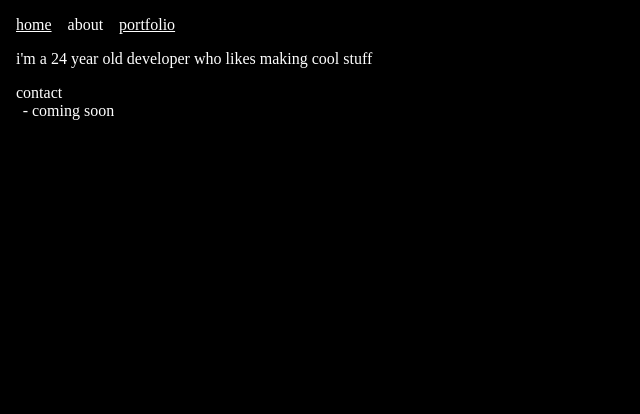
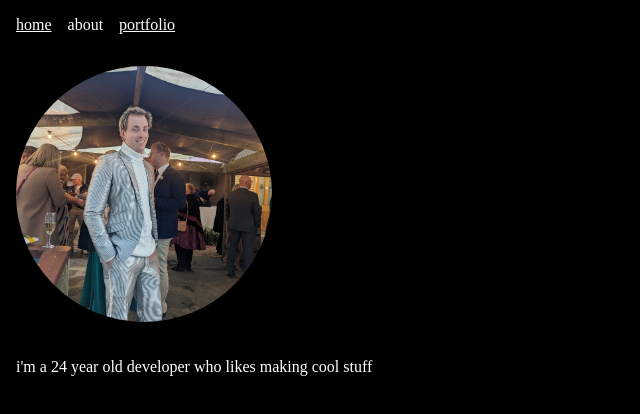
Before and after one commit to m-hart/morganh.art, a Next.js app: page /about in a window 1280 px wide. Shown: the top 414 px of the page, without its empty margins (0-640 px from the left). Built offline with nearby package versions, Linux system fonts and the light colour scheme.

Commit message:
Update portfolio, about page

```diff
--- a/src/app/page.tsx
+++ b/src/app/page.tsx
@@ -109,7 +109,7 @@ export default async function Page() {
       />
       <div className={styles.content}>
         <p>woof - it's  my jack russell pip! check back every now and then to see what pip is up to.</p>
-        <p>i make websites; contact info soon.</p>
+        <p>i make websites.</p>
       </div>
     </main>
   )
--- a/src/components/layouts/about/About.tsx
+++ b/src/components/layouts/about/About.tsx
@@ -1,18 +1,17 @@
+import Image from 'next/image';
 import styles from './about.module.scss';
+import morgan from './morgan.jpg';
 
 export default function About() {
   return (
     <div className={styles.container}>
+      <Image
+        src={morgan}
+        alt="Generated image of pip the jack russell"
+        width={256}
+        height={256}
+      />
       <p>i'm a 24 year old developer who likes making cool stuff</p>
-      <div>
-        <p>contact</p>
-        <ul>
-          <li>coming soon</li>
-          {/* <li>linkedin: coming soon</li>
-          <li>email: coming soon</li>
-          <li>github: private</li> */}
-        </ul>
-      </div>
     </div>
   )
 }
--- a/src/components/layouts/about/about.module.scss
+++ b/src/components/layouts/about/about.module.scss
@@ -6,4 +6,11 @@
       margin-left: var(--small-gutter);
     }
   }
+
+  & > img {
+    width: 256px;
+    height: 256px;
+    border-radius: 256px;
+    object-fit: cover;
+  }
 }
```
Also changed, not shown: src/global/portfolio.ts (+11 -5 lines), src/components/layouts/about/morgan.jpg (added).
